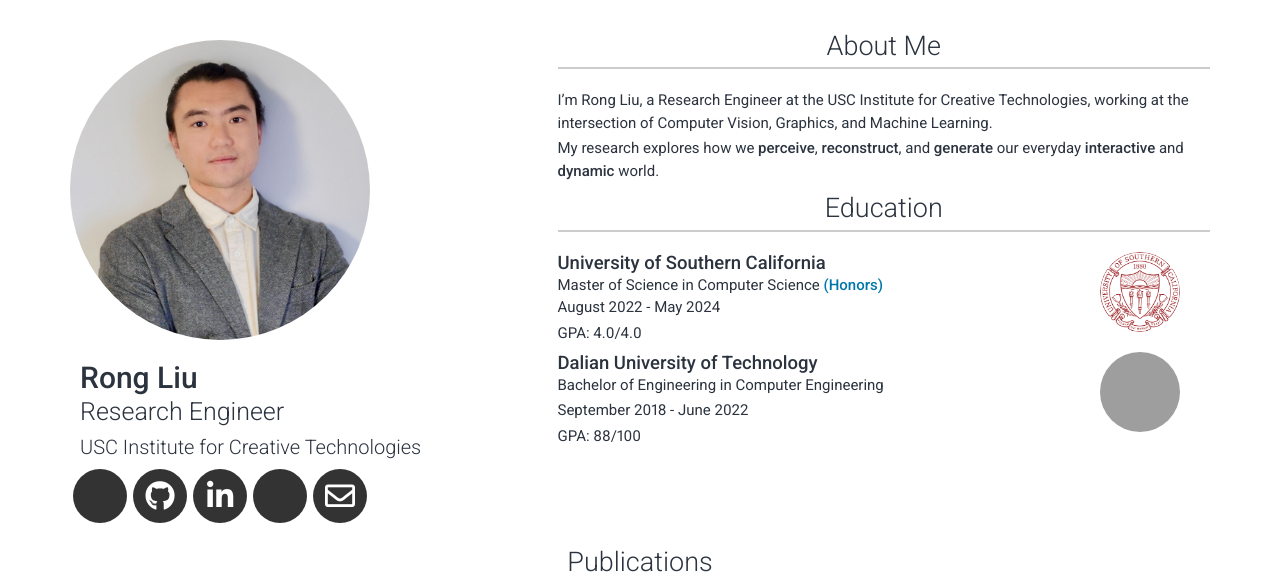
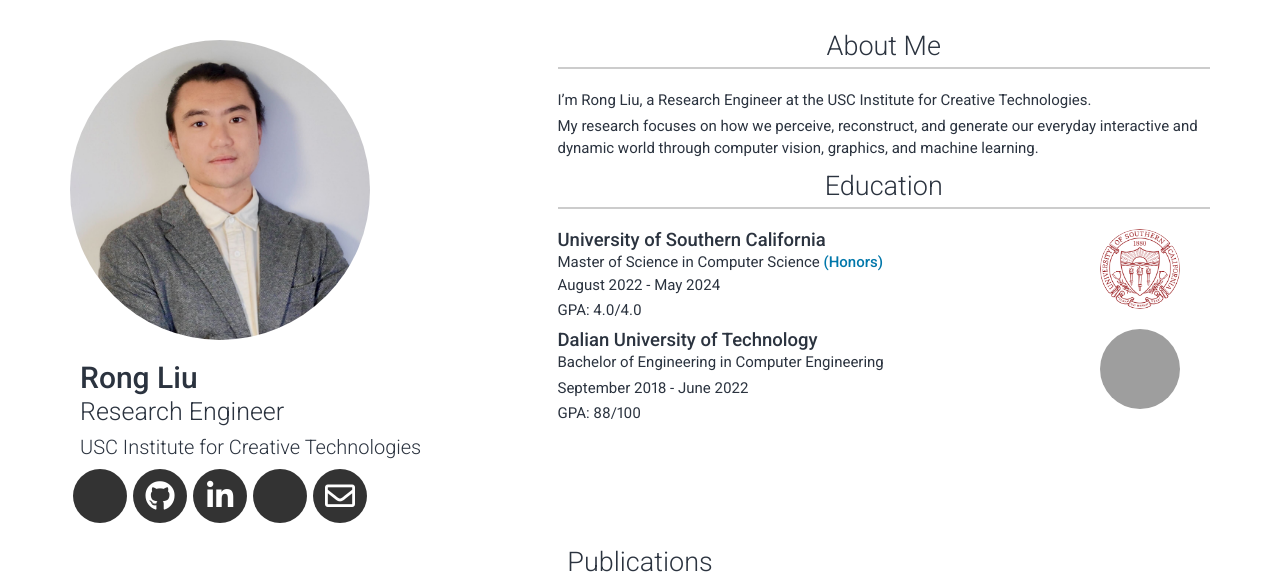
Before and after one commit to RongLiu-Leo/rongliu-leo.github.io, a Jekyll site: the page built from index.md, in a window 1280 px wide and 900 px high, cut to the strip 0-581 px from the top of the window. Built offline with Jekyll 4.4.1, drawn with Linux system fonts in a browser that asks for light colours; nearby versions of some CDN libraries; a style sheet for code colours, icons or effects is not loaded; some of the changed text lies outside the part shown; grey boxes are pictures that could not be loaded.

Commit message:
Update _config.yml

```diff
--- a/_config.yml
+++ b/_config.yml
@@ -37,9 +37,9 @@ googlescholar_username: MrWUyWkAAAAJ
 # about_title: About Me (Use this to override about section title)
 about_profile_image: images/profile.jpg
 about_content: | # this will include new lines to allow paragraphs
-  I’m Rong Liu, a Research Engineer at the USC Institute for Creative Technologies, working at the intersection of Computer Vision, Graphics, and Machine Learning.
+  I’m Rong Liu, a Research Engineer at the USC Institute for Creative Technologies.
 
-  My research explores how we **perceive**, **reconstruct**, and **generate** our everyday **interactive** and **dynamic** world.
+  My research focuses on how we perceive, reconstruct, and generate our everyday interactive and dynamic world through computer vision, graphics, and machine learning.
 
 
 content:
@@ -218,7 +218,7 @@ content:
 
       - **Program Committee:** [Advanced Perception for Autonomous Healthcare](https://apahws.github.io/) @ ICCV 2025
 
-      - **Workshop Reviewer:** [Advanced Perception for Autonomous Healthcare](https://apahws.github.io/) @ ICCV 2025
+      - **Workshop Reviewer:** [APAH](https://apahws.github.io/) @ ICCV 2025
 
       - **Journal Reviewer:** [TCSVT](https://dl.acm.org/journal/ieeetcsvt), [TOMM](https://dl.acm.org/journal/tomm)
 
```
